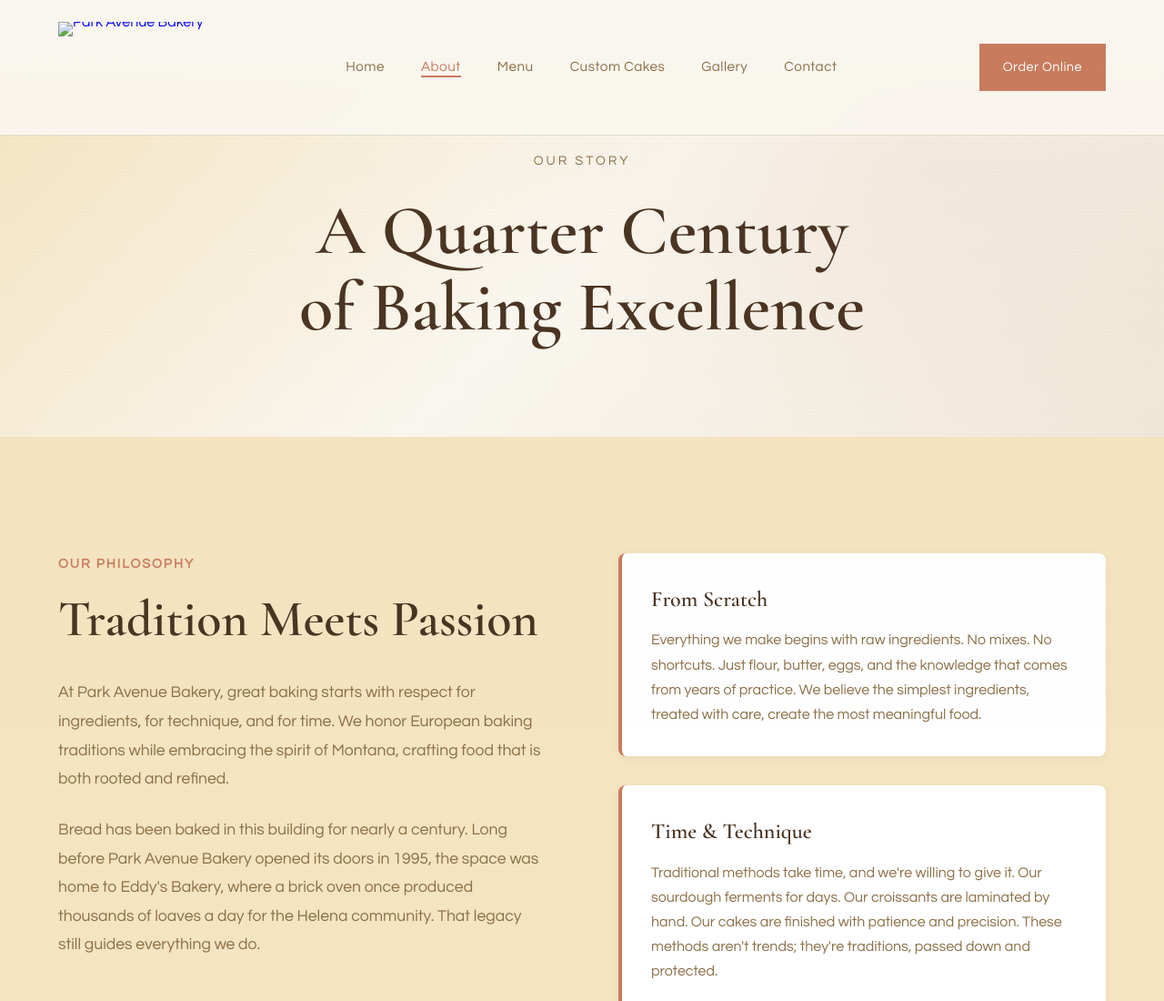
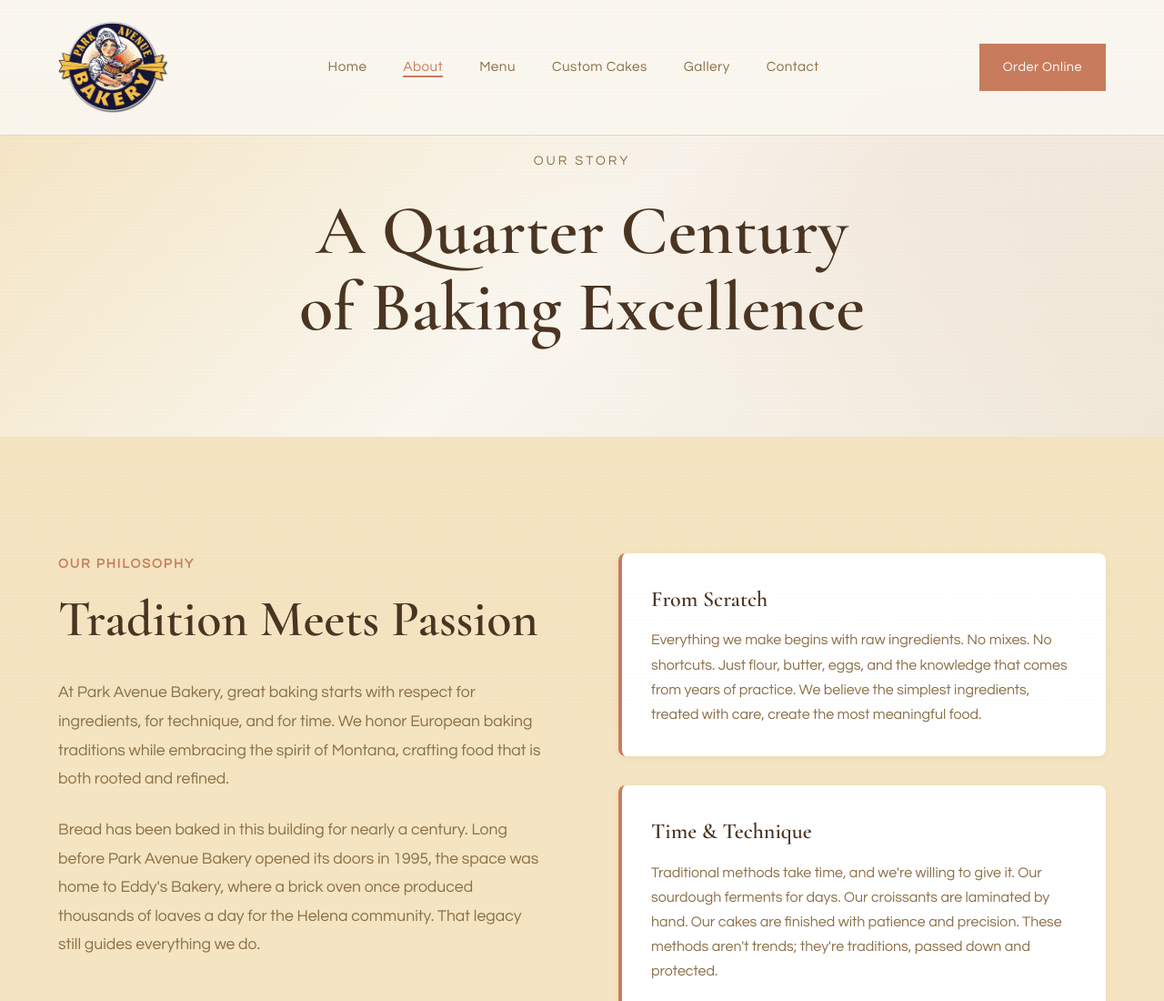
Before and after one commit to Kernel-mucci/Park-Avenue-Bakery, a plain HTML site: page about.html in a window 1280 px wide. Shown: the top 1100 px of the page at 91% size. Drawn offline with nearby package versions, Linux system fonts and the light colour scheme; files whose address does not match are found by name.

Commit message:
Update about.html

```diff
--- a/about.html
+++ b/about.html
@@ -12,7 +12,7 @@
     <header id="header">
         <nav>
             <div class="logo"><a href="index.html">
-                    <img src="Bakery-logo-color.png" alt="Park Avenue Bakery">
+                    <img src="images/Bakery-logo-color.png" alt="Park Avenue Bakery">
                 </a></div>
             <ul class="nav-links">
                 <li><a href="index.html">Home</a></li>
```
